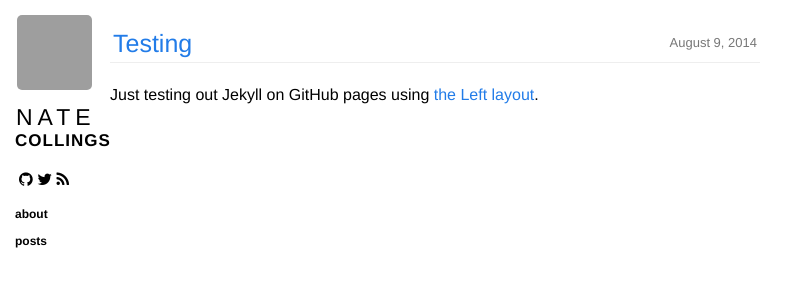
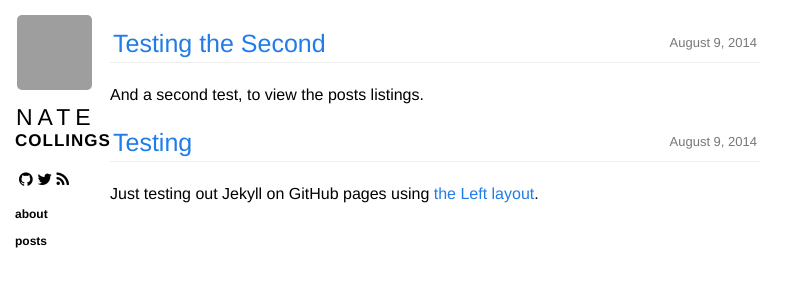
Before and after one commit to naiyt/naiyt.github.io, a Jekyll site: the page built from index.html, in a window 1280 px wide. Shown: the top 300 px of the page, without its empty margins (0-804 px from the left). Built offline with Jekyll 4.4.1, drawn with Linux system fonts in a browser that asks for light colours; nearby versions of some CDN libraries; Markdown is read by kramdown in place of the engine named in the settings; grey boxes are pictures that could not be loaded.

Commit message:
All set up with testing

```diff
--- a/_layouts/layout.html
+++ b/_layouts/layout.html
@@ -15,7 +15,7 @@
 
   <link rel="alternate" type="application/rss+xml" href="/atom.xml" />
 
-  <link href="//netdna.bootstrapcdn.com/font-awesome/4.0.3/css/font-awesome.css" rel="stylesheet" />
+  <link href="//maxcdn.bootstrapcdn.com/font-awesome/4.1.0/css/font-awesome.min.css" rel="stylesheet">
   <link rel="stylesheet" href="{{ site.github.url }}/css/base.css" type="text/css" media="screen, projection" />
   <link rel="stylesheet" href="{{ site.github.url }}/css/pygments.css" type="text/css" />
   <link media="only screen and (max-device-width: 480px)" href="{{ site.github.url }}/css/mobile.css" type="text/css" rel="stylesheet" />
@@ -42,13 +42,13 @@
 
     <section class="meta">
       <a href="{{ site.github.owner_url }}" target="_blank"><i class="fa fa-github"></i></a>
-      <a href="https://twitter.com/{{ site.twitter }}" target="_blank"><i class="fa fa-twitter"></i></a>
+      <a href="https://twitter.com/{{ site.twitter }}" target="_blank"><i class="fa my-fa-twitter"></i></a>
       <a href="/atom.xml"><i class="fa fa-rss"></i></a>
     </section>
 
     <section class="sections">
       <ul>
-        <li><a href="/about.html">about</a></li>
+        <li><a href="http://natecollings.com">about</a></li>
         <li><a href="/">posts</a></li>
       </ul>
     </section>
--- /dev/null
+++ b/_posts/2014-08-09-testing2.md
@@ -0,0 +1,6 @@
+---
+layout: post
+title: Testing the Second
+---
+
+And a second test, to view the posts listings.
--- a/css/base.css
+++ b/css/base.css
@@ -208,3 +208,6 @@
 .post-title {
   font-size: 25px;
 }
+.my-fa-twitter:before {
+  content: "\f099";
+}
```
